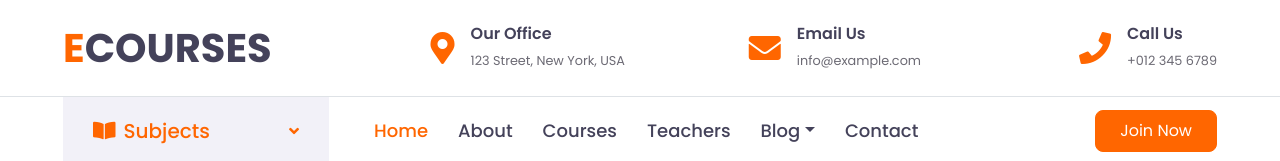
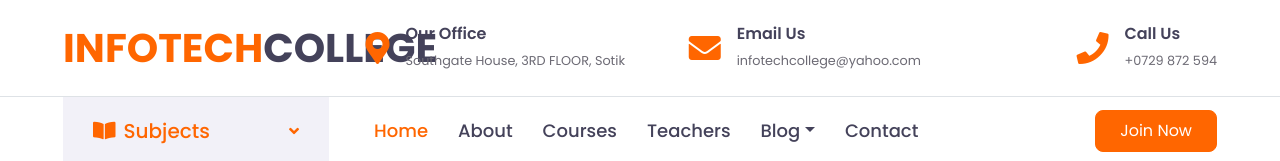
Before and after one commit to IanoSang/INFOTECH-COLLEGE, a plain HTML site: page index.html in a window 1280 px wide. Shown: the top 161 px of the page. Drawn offline with nearby package versions, Linux system fonts and the light colour scheme; a script that the page names is missing.

Commit message:
feat: changes the navbar

```diff
--- a/index.html
+++ b/index.html
@@ -3,7 +3,7 @@
 
 <head>
     <meta charset="utf-8">
-    <title>ECOURSES - Online Courses HTML Template</title>
+    <title>INFOTECH COLLEGE</title>
     <meta content="width=device-width, initial-scale=1.0" name="viewport">
     <meta content="Free HTML Templates" name="keywords">
     <meta content="Free HTML Templates" name="description">
@@ -31,7 +31,7 @@
         <div class="row align-items-center py-4 px-xl-5">
             <div class="col-lg-3">
                 <a href="" class="text-decoration-none">
-                    <h1 class="m-0"><span class="text-primary">E</span>COURSES</h1>
+                    <h1 class="m-0"><span class="text-primary">INFOTECH</span>COLLEGE</h1>
                 </a>
             </div>
             <div class="col-lg-3 text-right">
@@ -39,7 +39,7 @@
                     <i class="fa fa-2x fa-map-marker-alt text-primary mr-3"></i>
                     <div class="text-left">
                         <h6 class="font-weight-semi-bold mb-1">Our Office</h6>
-                        <small>123 Street, New York, USA</small>
+                        <small>Southgate House, 3RD FLOOR, Sotik</small>
                     </div>
                 </div>
             </div>
@@ -48,7 +48,7 @@
                     <i class="fa fa-2x fa-envelope text-primary mr-3"></i>
                     <div class="text-left">
                         <h6 class="font-weight-semi-bold mb-1">Email Us</h6>
-                        <small>info@example.com</small>
+                        <small>infotechcollege@yahoo.com</small>
                     </div>
                 </div>
             </div>
@@ -57,7 +57,7 @@
                     <i class="fa fa-2x fa-phone text-primary mr-3"></i>
                     <div class="text-left">
                         <h6 class="font-weight-semi-bold mb-1">Call Us</h6>
-                        <small>+012 345 6789</small>
+                        <small>+0729 872 594</small>
                     </div>
                 </div>
             </div>
```
